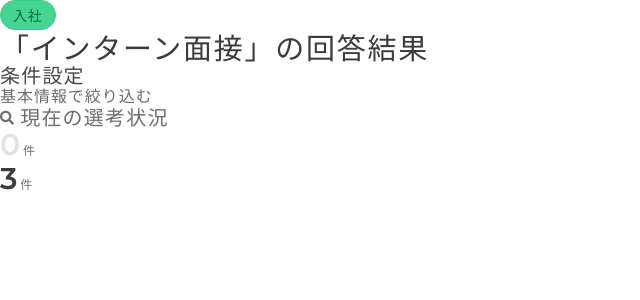
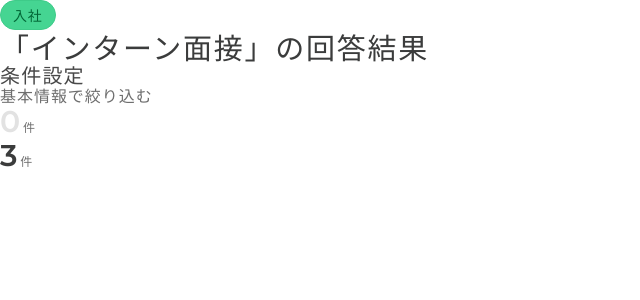
Before and after one commit to yukisugiya/cxc-front, a Vue app: page / in a window 1280 px wide. Shown: the top 300 px of the page, without its empty margins (0-640 px from the left). Built offline with nearby package versions, Linux system fonts and the light colour scheme.

Commit message:
IconHeading create

```diff
--- a/src/App.vue
+++ b/src/App.vue
@@ -3,7 +3,6 @@
 <Heading1 headingText="「インターン面接」の回答結果"/>
 <Heading2 headingText="条件設定" />
 <Heading3 headingText="基本情報で絞り込む" />
-<IconHeading icon="search" headingText="現在の選考状況" />
 <BigNumber num="0" />
 <BigNumber num="3" />
 </template>
@@ -13,6 +12,5 @@ import TextLabel from './components/atoms/TextLabel.vue';
 import Heading1 from './components/atoms/Heading1.vue';
 import Heading2 from './components/atoms/Heading2.vue';
 import Heading3 from './components/atoms/Heading3.vue';
-import IconHeading from './components/atoms/IconHeading.vue';
 import BigNumber from './components/atoms/BigNumber.vue';
 </script>
```
